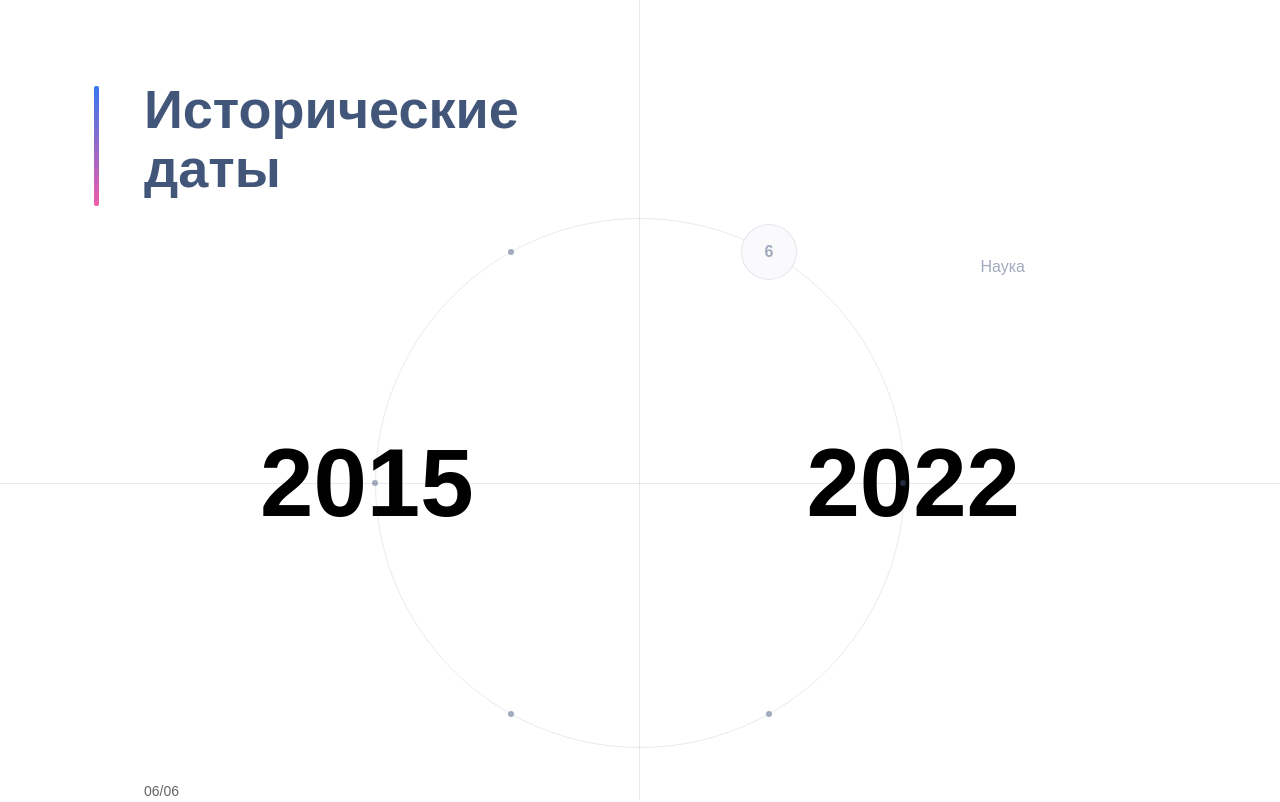
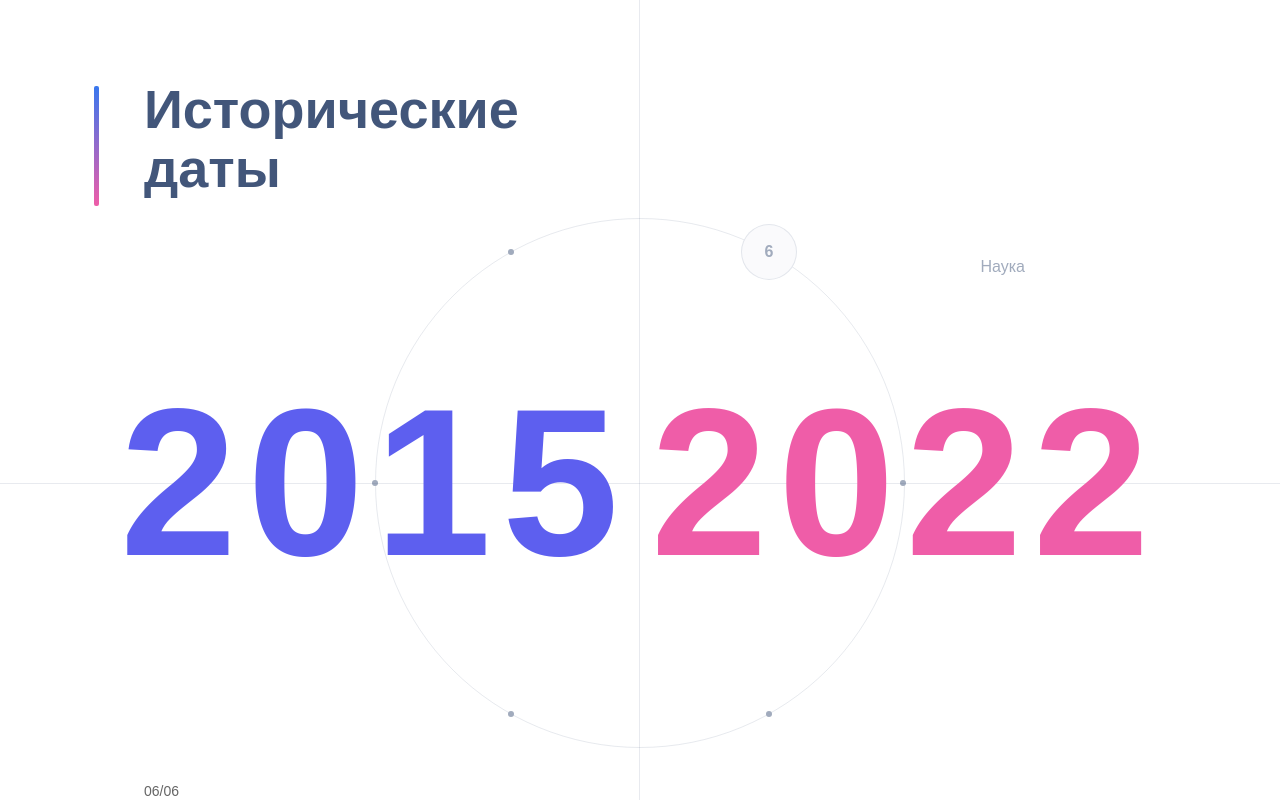
Before and after one commit to when-dev/only-digital-test, a React app: page / in a window 1280 px wide. Shown: the top 802 px of the page. Built offline with nearby package versions, Linux system fonts and the light colour scheme.

Commit message:
feat: updated styles years typography and colors

```diff
--- a/src/components/Timeline.scss
+++ b/src/components/Timeline.scss
@@ -116,7 +116,7 @@
 	top: 40px;
 	right: -120px;
 	font-size: 16px;
-	color: #42567A;
+	color: #42567a;
 }
 
 .timeline__years {
@@ -129,18 +129,21 @@
 	position: absolute;
 	top: 50%;
 	transform: translateY(-50%);
-	font-size: 96px;
+	font-size: 210px;
 	font-weight: 700;
 	line-height: 1;
-	color: #000;
+	letter-spacing: 0.05em;
+	user-select: none;
 }
 
 .timeline__year--from {
-	left: calc(50% - 380px);
+	left: calc(50% - 520px);
+	color: #5D5FEF;
 }
 
 .timeline__year--to {
-	right: calc(50% - 380px);
+	right: calc(50% - 520px);
+	color: #EF5DA8;
 }
 
 .timeline__bottom {
```
